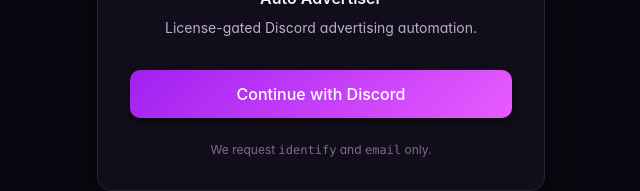
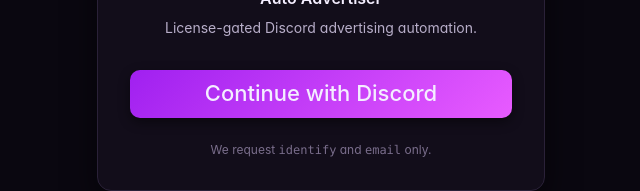
Before and after one commit to Fahim90668/LaQuartz-Auto-ADV, a Next.js app in the folder apps/web/: page /login in a window 1280 px wide. Shown: the part 364-555 px from the top of the page, without its empty margins (319-959 px from the left). Built offline with nearby package versions, Linux system fonts and the light colour scheme; no server answers; a web font is replaced by a local one.

Commit message:
Update Button.tsx

```diff
--- a/apps/web/components/ui/Button.tsx
+++ b/apps/web/components/ui/Button.tsx
@@ -23,9 +23,9 @@ const variants: Record<Variant, string> = {
 };
 
 const sizes: Record<Size, string> = {
-  sm: 'h-8 px-3 text-sm rounded-md',
-  md: 'h-10 px-4 text-sm rounded-md',
-  lg: 'h-12 px-6 text-base rounded-md',
+  sm: 'h-8 px-phi-2 text-step--1 rounded-md',
+  md: 'h-10 px-phi-3 text-step-0 rounded-md',
+  lg: 'h-12 px-phi-4 text-step-1 rounded-md',
 };
 
 export const Button = forwardRef<HTMLButtonElement, ButtonProps>(function Button(
```
